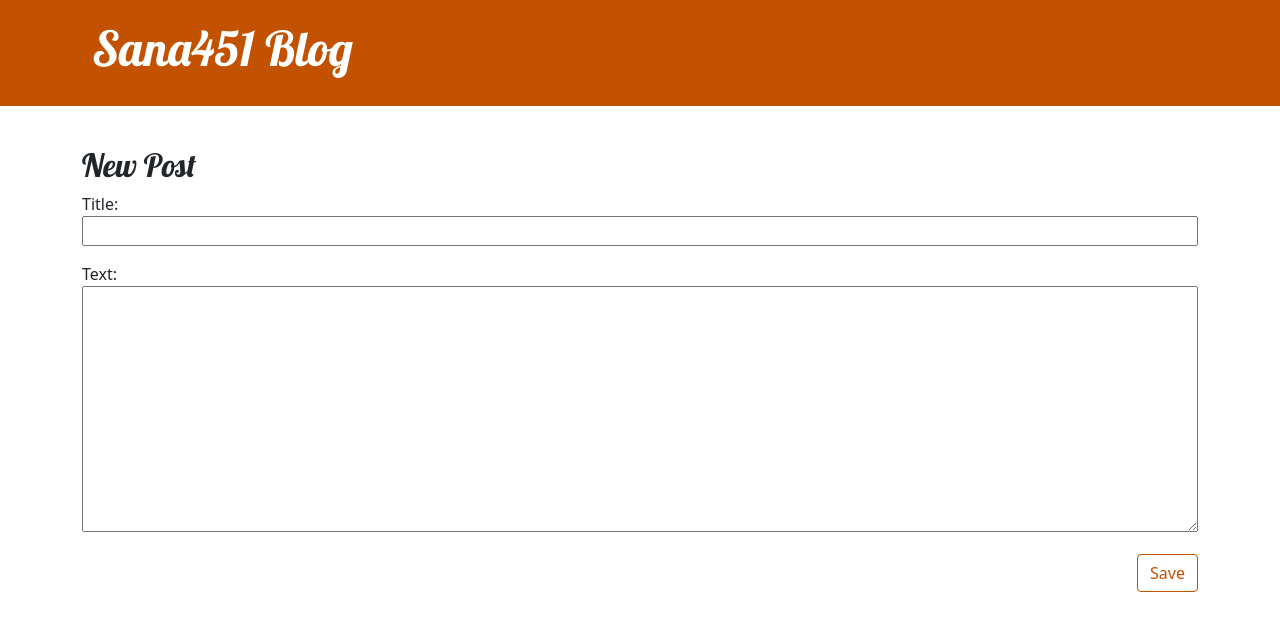
After one commit to Sana451/django-blog, a Django app: page /post/new/ in a window 1280 px wide. The commit adds this page. Shown: the top 631 px of the page. Run offline with Django 3.2, Linux system fonts and the light colour scheme.

Commit message:
Added views to create/edit blog post inside the site

```diff
--- /dev/null
+++ b/blog/forms.py
@@ -0,0 +1,8 @@
+from django import forms
+from blog.models import Post
+
+
+class PostForm(forms.ModelForm):
+        class Meta:
+            model = Post
+            fields = ('title', 'text',)
--- a/blog/templates/blog/base.html
+++ b/blog/templates/blog/base.html
@@ -3,15 +3,22 @@
 <html>
 <head>
     <title>Sana451 blog</title>
-        <link rel="stylesheet" href="https://cdn.jsdelivr.net/npm/bootstrap@5.1.3/dist/css/bootstrap.min.css" integrity="sha384-1BmE4kWBq78iYhFldvKuhfTAU6auU8tT94WrHftjDbrCEXSU1oBoqyl2QvZ6jIW3" crossorigin="anonymous">
+    <link rel="stylesheet" href="https://cdn.jsdelivr.net/npm/bootstrap@5.1.3/dist/css/bootstrap.min.css"
+          integrity="sha384-1BmE4kWBq78iYhFldvKuhfTAU6auU8tT94WrHftjDbrCEXSU1oBoqyl2QvZ6jIW3" crossorigin="anonymous">
     <link href='//fonts.googleapis.com/css?family=Lobster&subset=latin,latin-ext' rel='stylesheet' type='text/css'>
     <link rel="stylesheet" href="{% static 'css/blog.css' %}">
 </head>
 <body>
 <header class="page-header">
     <div class="container">
+        {% if user.is_authenticated %}
+        <a href="{% url 'post_new' %}" class="top-menu">
+            {% include './icons/file-earmark-plus.svg' %}
+        </a>
+        {% endif %}
         <h1><a href="/">Sana451 Blog</a></h1>
     </div>
+
 </header>
 
 <main class="container">
--- a/blog/templates/blog/post_detail.html
+++ b/blog/templates/blog/post_detail.html
@@ -1,6 +1,11 @@
 {% extends 'blog/base.html' %}
 {% block content %}
 <article class="post">
+    {% if user.is_authenticated %}
+    <a class="btn btn-secondary" href="{% url 'post_edit' pk=post.pk %}">
+        {% include './icons/pencil-fill.svg' %}
+    </a>
+    {% endif %}
     {% if post.published_date %}
     <time class="date">
         {{ post.published_date }}
--- /dev/null
+++ b/blog/templates/blog/post_edit.html
@@ -0,0 +1,9 @@
+{% extends 'blog/base.html' %}
+{% block content %}
+<h2>New Post</h2>
+<form method="POST" class="post-form">
+    {% csrf_token %}
+    {{ form.as_p }}
+    <button type="submit" class="save btn btn-secondary">Save</button>
+</form>
+{% endblock %}
--- a/blog/urls.py
+++ b/blog/urls.py
@@ -1,8 +1,9 @@
 from django.urls import path
 from . import views
-
 
 urlpatterns = [
     path('', views.post_list, name='post_list'),
     path('post/<int:pk>/', views.post_detail, name='post_detail'),
+    path('post/<int:pk>/edit', views.post_edit, name='post_edit'),
+    path('post/new/', views.post_new, name='post_new'),
 ]
--- a/blog/views.py
+++ b/blog/views.py
@@ -1,6 +1,7 @@
-from django.shortcuts import render, get_object_or_404
+from django.shortcuts import render, get_object_or_404, redirect
 from django.utils import timezone
 
+from blog.forms import PostForm
 from blog.models import Post
 from mysite.settings import STATIC_ROOT
 
@@ -12,3 +13,33 @@ def post_list(request):
 def post_detail(request, pk):
     post = get_object_or_404(Post, pk=pk)
     return render(request, 'blog/post_detail.html', context={'post': post})
+
+
+def post_new(request):
+    if request.method == 'POST':
+        form = PostForm(request.POST)
+        if form.is_valid():
+            post = form.save(commit=False)
+            post.author = request.user
+            post.published_date = timezone.now()
+            post.save()
+            return redirect('post_detail', pk=post.pk)
+    else:
+        form = PostForm()
+        return render(request, 'blog/post_edit.html', context={'form': form})
+
+
+def post_edit(request, pk):
+    post = get_object_or_404(Post, pk=pk)
+    if request.method == 'POST':
+        form = PostForm(request.POST, instance=post)
+
+        if form.is_valid():
+            post = form.save(commit=False)
+            post.author = request.user
+            post.published_date = timezone.now()
+            post.save()
+            return redirect('post_detail', pk=post.pk)
+    else:
+        form = PostForm(instance=post)
+        return render(request, 'blog/post_edit.html', context={'form': form})
```
Also changed, not shown: blog/templates/blog/icons/file-earmark-plus.svg (added), blog/templates/blog/icons/journal-plus.svg (added), blog/templates/blog/icons/pencil-fill.svg (added). Lines whose indentation alone changed are shown as unchanged.
